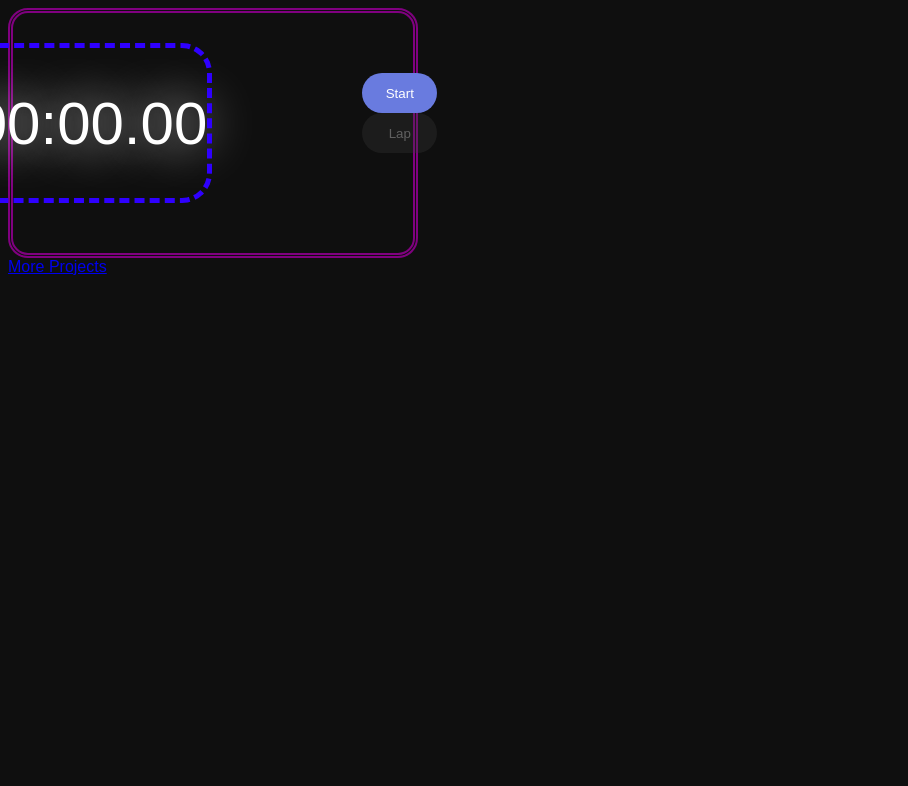
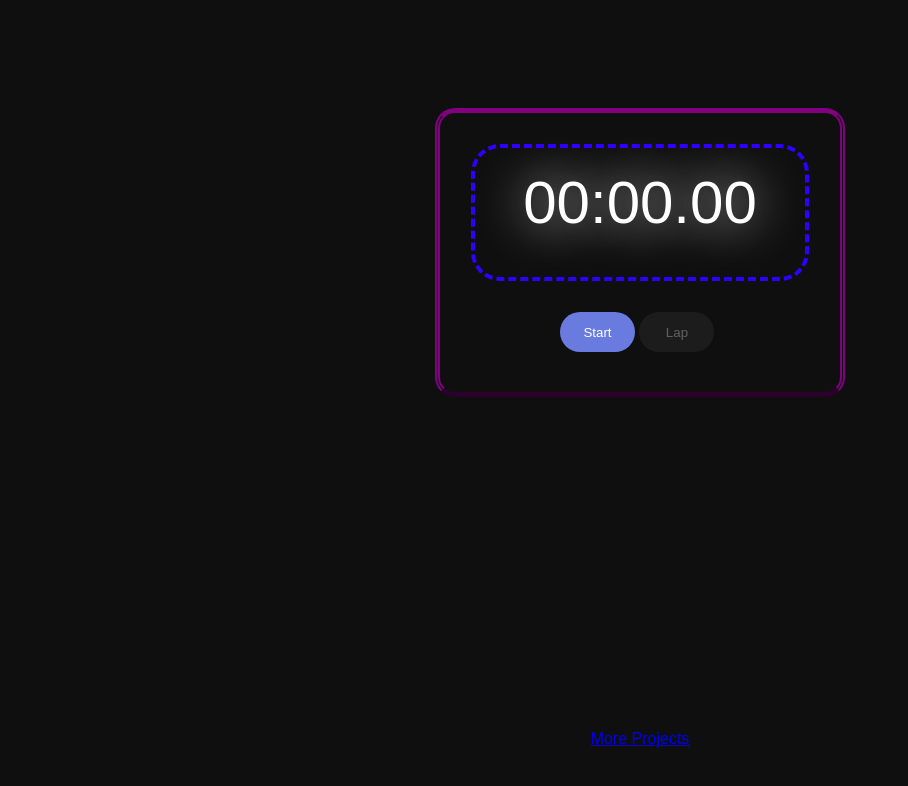
Before and after one commit to Yonatan-Rozen/Stopwatch, a plain HTML site: page index.html in a window 1280 px wide. Shown: the whole page, without its empty margins (0-908 px from the left). Drawn offline with Linux system fonts and the light colour scheme.

Commit message:
Update stopwatch.css

```diff
--- a/styles/stopwatch.css
+++ b/styles/stopwatch.css
@@ -2,26 +2,37 @@ body{
   background-color: rgb(15, 15, 15);
   color: white;
   font-family: arial;
+  display: flex;
+  flex-direction: column;
+  justify-content: center;
+  justify-content: space-between;
+  align-items: center;
+  padding-top: 100px;
+  height: 650px;
+}
+
+.my-github-link{
+  font-size: 200;
+  margin-bottom: 10px;
 }
 
 .stopwatch {
   display: flex;
-  align-items: center;
+  flex-direction: column;
   justify-content: center;
-  border: 5px double purple;
+  justify-content: space-between;
+  border: 5px solid purple;
+  border-style: outset double;
   padding-bottom: 20px;
   border-radius: 20px;
-  max-width: 400px;
-  min-width: 400px;
+  width: 400px;
 }
 
 .stopwatch-border {
   font-size: 60px;
   margin: 35px;
-  width: 325px;
-  height: 150px;
-  outline: dashed 5px rgb(47, 0, 255);
-  /* Center vertically and horizontally */
+  padding: 20px 0px 40px 0px;
+  outline: dashed 4px rgb(47, 0, 255);
   display: flex;
   justify-content: center;
   align-items: center;
```
